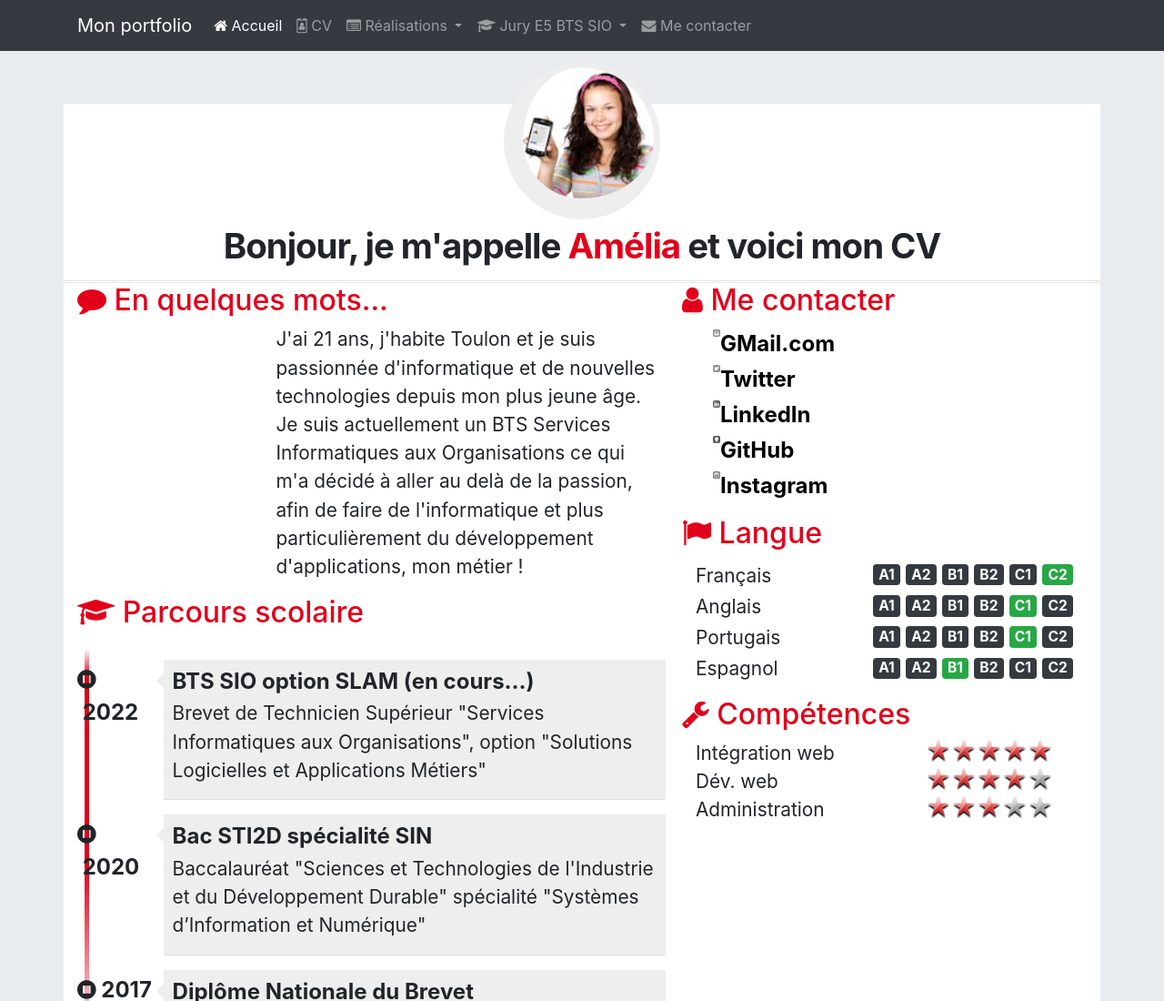
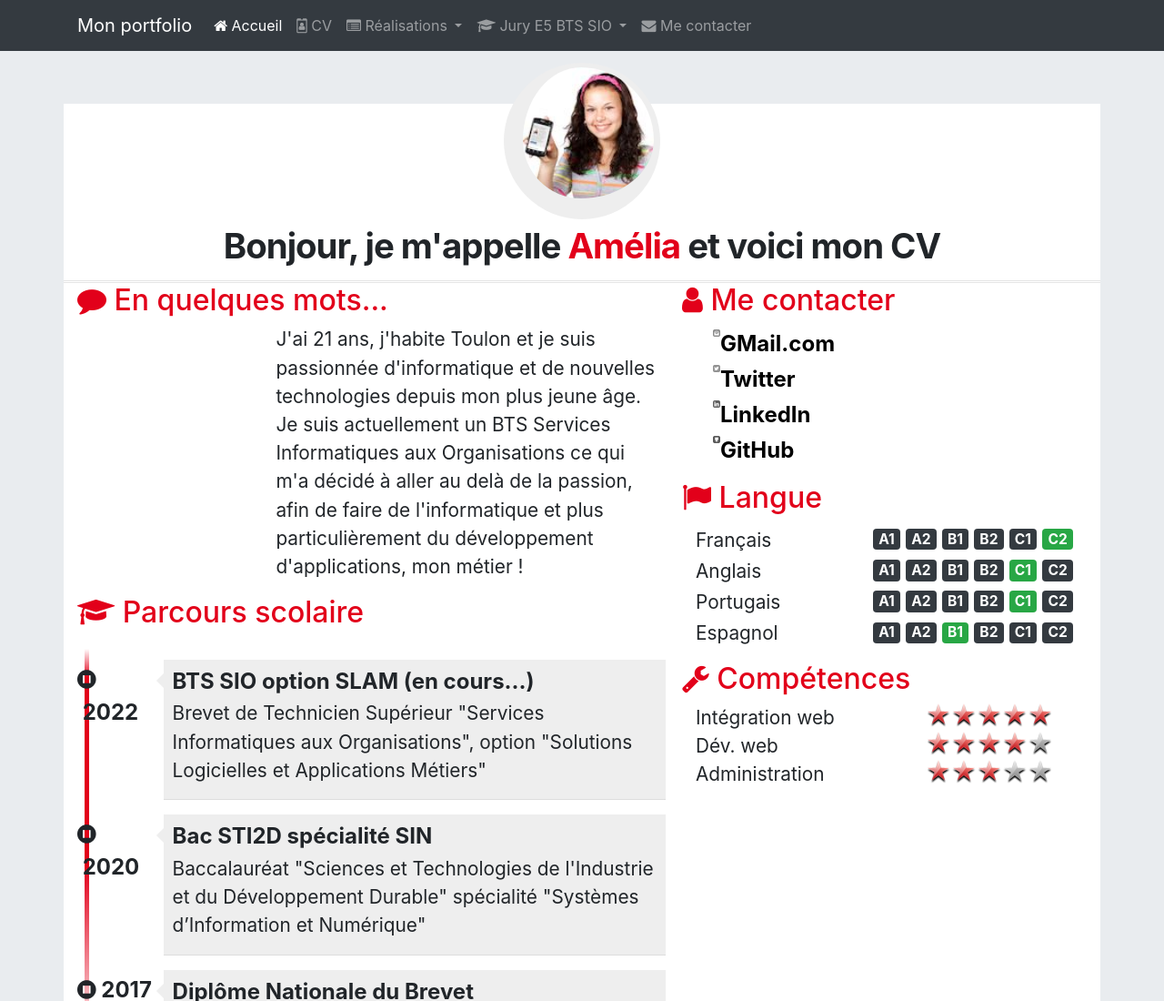
Before and after one commit to BlLEL/bileltouati.github.io, a plain HTML site: page pages/CV.html in a window 1280 px wide. Shown: the top 1100 px of the page at 91% size. Drawn offline with nearby package versions, Linux system fonts and the light colour scheme; files that its build step writes are made by us from their sources.

Commit message:
Suppresion du profil Instagram

```diff
--- a/pages/CV.html
+++ b/pages/CV.html
@@ -273,14 +273,7 @@
                             </a>
                             </div>
                             </div>
-                            <div class="meContacter">
-                            <div class="details float-left">
-                            <a href="https://instagram.com/AmeliaPilou"
-                            title="Lien vers le profil Instagram d'Amélia Pilou">
-                            <img class="contact-icon" src="../images/cv/instagram-dreamstale43.png" alt="Icone de Instagram"> Instagram
-                            </a>
-                        </div>
-                        </div>
+
                         </div>
                     <div id="langues" class="rubrique clearfix">
                         <h2><span class="fa fa-flag"></span> Langue</h2>
```
